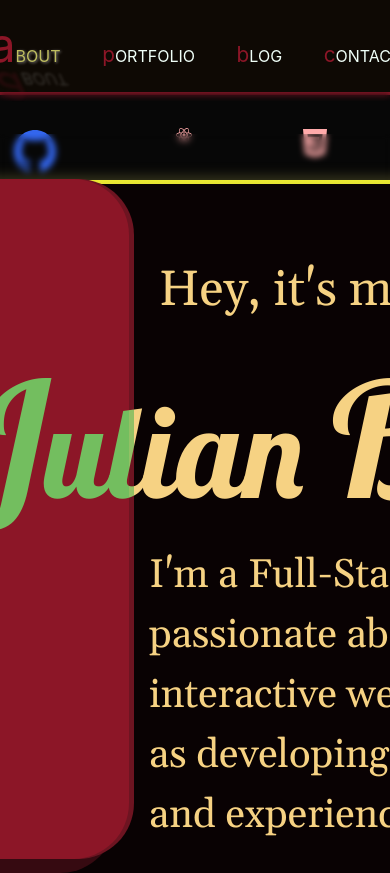
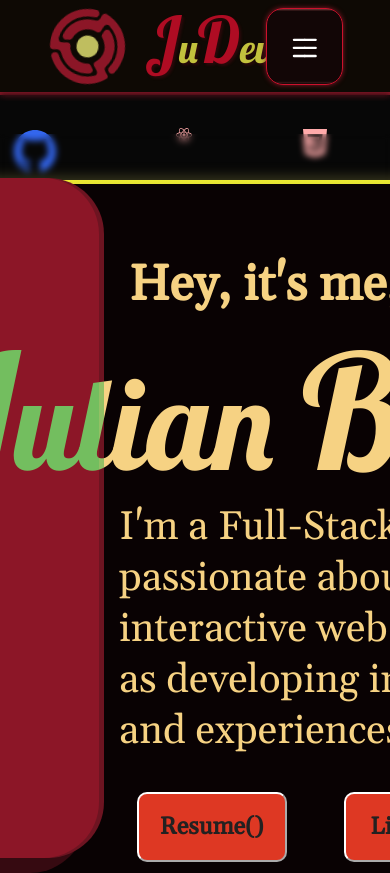
Before and after one commit to JulianBristol/PortfolioPage, a React (Create React App) app in the folder client/: page / in a window 390 px wide. Shown: the top 873 px of the page. Built offline with nearby package versions, Linux system fonts and the light colour scheme.

Commit message:
Add responsiveness and menu btn to header bar

```diff
--- /dev/null
+++ b/client/src/components/Menu/MenuBar/MenuBar.jsx
@@ -0,0 +1,33 @@
+import React, { useState } from 'react';
+import { navLinks } from '../../../constants/index';
+import MenuButton from '../MenuButton/MenuButton.jsx';
+import './MenuBarCSS.css';
+
+const MenuBar = () => {
+  const [active, setActive] = useState(false);
+
+  return (
+    <div id='menuBarContainer' className={`${active ? 'active' : ''}`}>
+        <div className={`menuBtnContainer ${active ? 'active' : ''}`}>
+            <MenuButton setActive={setActive} active={active}/>
+        </div>
+        {navLinks.map((link) => (
+                <a href={`#${link.id}`} key={link.id} onClick={() => {
+                  setActive(!active);
+                }}>
+                    <li>
+                        <span className='firstLetter'>{link.fLetter}</span>
+                        {link.title}
+                        <div className='textReflection'>
+                            <span className='firstLetter'>{link.fLetter}</span>
+                            {link.title}
+                        </div>
+                    </li>
+                </a>
+        ))}
+
+    </div>
+  );
+};
+
+export default MenuBar;
--- /dev/null
+++ b/client/src/components/Menu/MenuBar/MenuBarCSS.css
@@ -0,0 +1,53 @@
+#menuBarContainer{
+    background: linear-gradient(180deg, #713939 0%, #120606 2.92%, #120606 96.43%, #321717 97.7%, #120606 100%);
+
+    height: 75px;
+    width: 75px;
+    overflow: hidden;
+    position: absolute;
+    top: 8px;
+    right: 47px;
+    border-radius: 17px;
+    box-shadow: 0 0 5px 0px var(--red-main);
+    border: 1px solid var(--red-neon);
+    transition: all 0.5s ease-in-out;
+}
+#menuBarContainer.active{
+    background: linear-gradient(180deg, #713939 0%, #120606 1.4%, #120606 98%, #321717 99%, #120606 100%);
+
+    height: 425px;
+    width: 400px;
+    position: absolute;
+    top: 0;
+    right: 0;
+    border-radius: 17px 0 0 17px;
+    box-shadow: 0 0 15px 4px var(--red-main);
+    border: 3px solid var(--red-neon);
+    border-right: 0px solid red;
+}
+.menuBtnContainer{
+    transition: all 0.5s ease-in-out;
+}
+.menuBtnContainer.active{
+    margin-top: 10px;
+    margin-left: 20px;
+}
+#menuBarContainer a{
+    background: linear-gradient(180deg, #120606 0%, #321717 1.3%, #120606 2%, #000000 2%, #060606 7.92%, #060606 97.92%, #000000 100%);
+    display: block;
+    height: 80px;
+    align-items: center;
+    text-decoration-line: none;
+}
+#menuBarContainer li{
+    position: relative;
+    list-style-type: none;
+    padding: 29px;
+    vertical-align: middle;
+    height: 20px;
+    margin: auto;
+    transition: color 0.3s ease-in-out;
+    color: #f0fff8;
+    overflow: hidden;
+    top: 2px;
+}
--- /dev/null
+++ b/client/src/components/Menu/MenuButton/MenuButton.jsx
@@ -0,0 +1,56 @@
+import React from 'react';
+import PropTypes from 'prop-types';
+import './MenuButtonCSS.css';
+
+const MenuButton = (props) => (
+<div>
+<div className={`container ${props.active ? 'active' : ''}`} >
+  <svg xmlns="http://www.w3.org/2000/svg" width="75" height="75" viewBox="0 0 200 200" onClick={() => {
+    props.setActive(!props.active);
+  }}>
+        <g strokeWidth="6.5" strokeLinecap="round">          <path
+            d="M72 82.286h28.75"
+            fill="#009100"
+            fillRule="evenodd"
+            stroke="#fff"
+          />
+          <path
+            d="M100.75 103.714l72.482-.143c.043 39.398-32.284 71.434-72.16 71.434-39.878 0-72.204-32.036-72.204-71.554"
+            fill="none"
+            stroke="#fff"
+          />
+          <path
+            d="M72 125.143h28.75"
+            fill="#009100"
+            fillRule="evenodd"
+            stroke="#fff"
+          />
+          <path
+            d="M100.75 103.714l-71.908-.143c.026-39.638 32.352-71.674 72.23-71.674 39.876 0 72.203 32.036 72.203 71.554"
+            fill="none"
+            stroke="#fff"
+          />
+          <path
+            d="M100.75 82.286h28.75"
+            fill="#009100"
+            fillRule="evenodd"
+            stroke="#fff"
+          />
+          <path
+            d="M100.75 125.143h28.75"
+            fill="#009100"
+            fillRule="evenodd"
+            stroke="#fff"
+          />
+        </g>
+      </svg>
+      </div>
+</div>
+);
+
+MenuButton.propTypes = {
+  active: PropTypes.bool.isRequired,
+  setActive: PropTypes.func.isRequired,
+};
+
+export default MenuButton;
--- /dev/null
+++ b/client/src/components/Menu/MenuButton/MenuButtonCSS.css
@@ -0,0 +1,56 @@
+
+  .container {
+    display: flex;
+    z-index: 300;
+    position: relative;
+  }
+  svg {
+    transition: transform 500ms cubic-bezier(0.4, 0, 0.2, 1);
+    cursor: pointer;
+  }
+  .active svg {
+    transform: rotate(90deg);
+  }
+  path {
+    transition: transform 500ms cubic-bezier(0.4, 0, 0.2, 1),
+      stroke-dasharray 500ms cubic-bezier(0.4, 0, 0.2, 1),
+      stroke-dashoffset 500ms cubic-bezier(0.4, 0, 0.2, 1);
+  }
+  path:nth-child(1) {
+    transform-origin: 36% 40%;
+  }
+  path:nth-child(2) {
+    stroke-dasharray: 29 299;
+  }
+  path:nth-child(3) {
+    transform-origin: 35% 63%;
+  }
+  path:nth-child(4) {
+    stroke-dasharray: 29 299;
+  }
+  path:nth-child(5) {
+    transform-origin: 61% 52%;
+  }
+  path:nth-child(6) {
+    transform-origin: 62% 52%;
+  }
+  .active path:nth-child(1) {
+    transform: translateX(9px) translateY(1px) rotate(45deg);
+  }
+  .active path:nth-child(2) {
+    stroke-dasharray: 225 299;
+    stroke-dashoffset: -72px;
+  }
+  .active path:nth-child(3) {
+    transform: translateX(9px) translateY(1px) rotate(-45deg);
+  }
+  .active path:nth-child(4) {
+    stroke-dasharray: 225 299;
+    stroke-dashoffset: -72px;
+  }
+  .active path:nth-child(5) {
+    transform: translateX(9px) translateY(1px) rotate(-45deg);
+  }
+  .active path:nth-child(6) {
+    transform: translateX(9px) translateY(1px) rotate(45deg);
+  }
--- a/client/src/constants/index.js
+++ b/client/src/constants/index.js
@@ -1,3 +1,4 @@
+/* eslint-disable max-len */
 import {
   mobile,
   backend,
@@ -25,20 +26,28 @@ import {
   threejs,
 } from '../assets';
 
-  /* export const navLinks = [
+export const navLinks = [
   {
     id: 'about',
-      title: 'About',
+    fLetter: 'a',
+    title: 'BOUT',
   },
   {
-      id: 'work',
-      title: 'Work',
+    id: 'portfolio',
+    fLetter: 'p',
+    title: 'ORTFOLIO',
+  },
+  {
+    id: 'blog',
+    fLetter: 'b',
+    title: 'LOG',
   },
   {
     id: 'contact',
-      title: 'Contact',
+    fLetter: 'c',
+    title: 'ONTACT',
   },
-  ]; */
+];
 
 const services = [
   {
--- a/client/src/header/Header.css
+++ b/client/src/header/Header.css
@@ -1,33 +1,37 @@
 #headerBar {
-    background-color: #0e0904;
+    background-color: var(--header-bg);
     display: flex;
     position: fixed;
+    height: 92px;
     width: 100%;
     top: 0px;
-    z-index: 1;
+    z-index: 3;
+    overflow: hidden;
 }
-nav{
+#headerBar nav{
     width: 100%;
     display: flex;
-    justify-content: center;
+    justify-content: space-around;
     align-items: center;
     z-index: 3;
 }
-.icon a{
+#headerBar .icon a{
     display: flex;
-    margin: auto 200px auto -450px;
+    /* margin: auto 200px auto -450px; */
+    margin: auto;
     cursor: pointer;
     text-decoration: none;
 }
-ul {
+#headerBar ul {
     display: flex;
     height: 100%;
     margin-top: 0px;
+    width: 450px;
 }
-ul a{
+#headerBar ul a{
     text-decoration: none;
 }
-li{
+#headerBar li{
       list-style-type: none;
       padding: 44px 1.3rem;
       vertical-align: middle;
@@ -36,34 +40,34 @@ li{
       transition: color 0.3s ease-in-out;
       color: #f0fff8;
 }
-li:hover{
+#headerBar li:hover{
     color: #bfbe5f;
     text-shadow: 1px 1px 3px #FFFFFF82;
 }
-li:hover .textReflection, .firstLetter{
+#headerBar li:hover .textReflection, .firstLetter{
     text-shadow: 1px 1px 3px #FFFFFF32;
 }
-li:hover .firstLetter{
+#headerBar li:hover .firstLetter{
     font-size: 3rem;
 }
-li:hover .textReflection>.firstLetter{
+#headerBar li:hover .textReflection>.firstLetter{
     text-shadow: 1px 1px 3px #8c162732;
 }
-li a {
+#headerBar li a {
     color: inherit;
     text-decoration: none;
 }
-li a:hover {
+#headerBar li a:hover {
     color: #bfbe5f;
 }
-.firstLetter {
+#headerBar .firstLetter {
     color: #8c1627;
     line-height: 0px;
     font-size: 1.3rem;
     text-shadow: 1px 1px 3px #FFFFFF00;
     transition: all 0.3s linear;
 }
-.textReflection {
+#headerBar .textReflection {
     position: absolute;
     margin: 0px 0 0 -15px;
     padding: 0px 1.3rem;
@@ -71,6 +75,24 @@ li a:hover {
     transform: skew(25deg, 1deg) scale(1, -1);
     transition: all 0.3s linear;
 }
-.textReflection>.firstLetter{
+#headerBar .textReflection>.firstLetter{
     color: transparent;
 }
+#headerBar .menuBtn{
+    display: none;
+    margin-right: 50px;
+}
+
+/* Responsiveness */
+/* Medium Screens - 900px */
+@media screen and (max-width: 900px){
+    #headerBar {
+        overflow: visible;
+    }
+    #headerBar nav{
+        justify-content: space-between;
+    }
+    #headerBar .icon{
+        margin-left: 50px;
+    }
+  }
--- a/client/src/header/Header.jsx
+++ b/client/src/header/Header.jsx
@@ -1,46 +1,46 @@
 import React, { useState } from 'react';
 import { Link } from 'react-router-dom';
+import { navLinks } from '../constants/index';
 /* import { styles } from '../styles'; */
-/* import { menu, close } from '../assets'; */
 import Icon from '../components/Icon Files/Icon.jsx';
 import IconText from '../components/Icon Files/IconText.jsx';
 import './Header.css';
+import MenuBar from '../components/Menu/MenuBar/MenuBar.jsx';
 
 const Header = () => {
   /* eslint-disable no-unused-vars */
-  const [active, setActive] = useState('');
+  const [toggle, setToggle] = useState(false);
+  console.log('uninstall tailwind and delete all references to it, and the styles.js file');
 
   return (
-    <div id='headerBar' style={{ height: '92px' }}>
+    <div id='headerBar'>
         <nav>
             <div className='icon'>
                 <Link to='/'
                 onClick={() => {
-                  setActive('');
                   window.scrollTo(0, 0);
                 }}>
                     <Icon />
                     <IconText/>
                 </Link>
         </div>
-        <ul>
-            <a href='about'><li>
-                <span className='firstLetter'>a</span>BOUT
-                <div className='textReflection'><span className='firstLetter'>a</span>BOUT</div>
-            </li></a>
-            <a href='portfolio'><li>
-            <span className='firstLetter'>p</span>ORTFOLIO
-                <div className='textReflection'><span className='firstLetter'>p</span>ORTFOLIO</div>
-            </li></a>
-            <a href='blog'><li>
-            <span className='firstLetter'>b</span>LOG
-                <div className='textReflection'><span className='firstLetter'>b</span>LOG</div>
-            </li></a>
-            <a href='contact'><li>
-            <span className='firstLetter'>c</span>ONTACT
-                <div className='textReflection'><span className='firstLetter'>c</span>ONTACT</div>
-            </li></a>
+        <ul className='hide_md'>
+            {navLinks.map((link) => (
+                <a href={`#${link.id}`} key={link.id}>
+                    <li>
+                        <span className='firstLetter'>{link.fLetter}</span>
+                        {link.title}
+                        <div className='textReflection'>
+                            <span className='firstLetter'>{link.fLetter}</span>
+                            {link.title}
+                        </div>
+                    </li>
+                </a>
+            ))}
         </ul>
+            <div className='menuBtn show_md'>
+                <MenuBar />
+            </div>
       </nav>
     </div>
   );
--- a/client/src/index.css
+++ b/client/src/index.css
@@ -11,9 +11,9 @@
     url("./font/Gelasio-Regular.ttf") format("truetype");
 }
 
-@tailwind base;
+/* @tailwind base;
 @tailwind components;
-@tailwind utilities;
+@tailwind utilities; */
 
 * {
   margin: 0;
@@ -23,9 +23,11 @@
   scroll-behavior: smooth;
   color-scheme: dark;
     --red-main: #8C1627;
+    --red-neon: #CC112C;
     --yellow-main: #BFBE5F;
     --dark-main: #0E0904;
     --dark-accent: #090203;
+    --header-bg: #0e0904;
 }
 body {
   margin: 0;
@@ -82,7 +84,7 @@ button:hover {
   height: 3px;
   position: fixed;
   top: 92px;
-  background: #8c1627;
+  background: var(--red-main);
   width: 100%;
   z-index: 1;
 }
@@ -98,8 +100,6 @@ button:hover {
 .spacer{
   height: 10vh;
 }
-
-
 
 
 
@@ -302,3 +302,44 @@ button:hover {
       -2.6em 0em 0 0em rgba(255, 255, 255, 0.7), -1.8em -1.8em 0 0em #ffffff;
   }
 } */
+
+/* Responsiveness */
+/* Small Screens - 600px */
+@media screen and (max-width: 600px){
+  .hide_sm{
+    display: none !important;
+  }
+  .show_sm {
+    display: block;
+  }
+}
+
+/* Medium Screens - 900px */
+@media screen and (max-width: 900px){
+  .hide_md{
+    display: none !important;
+  }
+  .show_md {
+    display: block !important;
+  }
+}
+
+/* Large Screens - 1200px */
+@media screen and (max-width: 1200px){
+  .hide_lg{
+    display: none !important;
+  }
+  .show_lg {
+    display: block;
+  }
+}
+
+/* Extra Large Screens - 1536px */
+@media screen and (max-width: 1536px){
+  .hide_xl{
+    display: none !important;
+  }
+  .show_xl {
+    display: block;
+  }
+}
```
Lines whose indentation alone changed are shown as unchanged.
